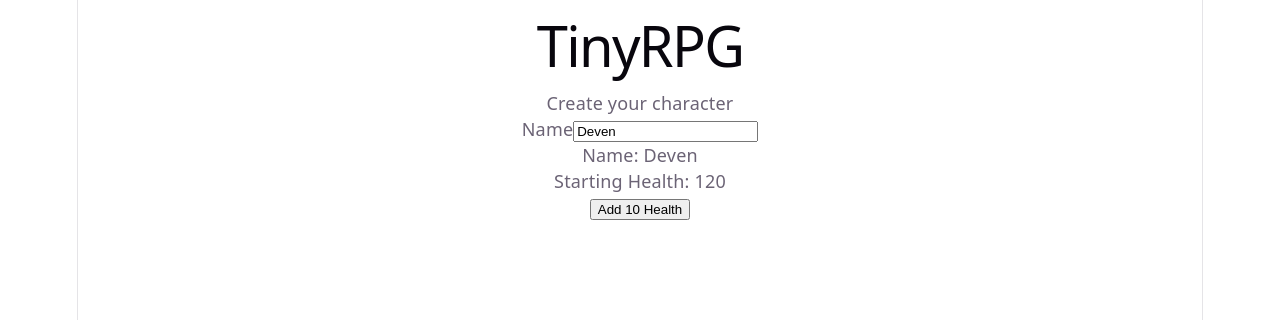
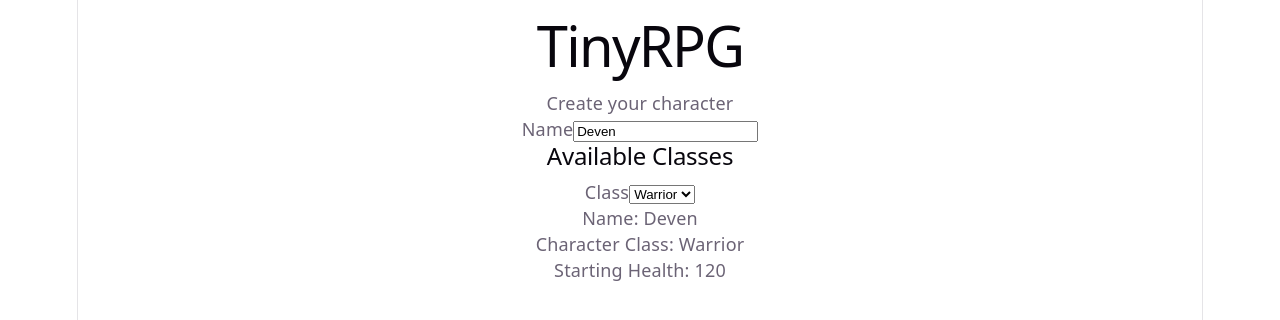
Before and after one commit to DevenSmith/Python, a React (Vite) app in the folder Tiny RPG/frontend/: page / in a window 1280 px wide. Shown: the top 320 px of the page. Built offline with nearby package versions, Linux system fonts and the light colour scheme.

Commit message:
Update App.tsx
records

```diff
--- a/Tiny RPG/frontend/src/App.tsx
+++ b/Tiny RPG/frontend/src/App.tsx
@@ -3,12 +3,21 @@ import './App.css'
 
 type CharacterSummaryProps = {
   name: string
+  characterClass: string
   startingHealth: number
+}
+
+const CLASS_HEALTH: Record<string, number> = {
+  Warrior: 120,
+  Mage: 80,
+  Rogue: 100,
 }
 
 function App() {
   const [characterName, setCharacterName] = useState('Deven')
-  const [startingHealth, setStartingHealth] = useState(120)
+  const characterClasses = Object.keys(CLASS_HEALTH)
+  const [selectedClass, setSelectedClass] = useState('Warrior')
+  const startingHealth = CLASS_HEALTH[selectedClass]
 
   return (
     <main>
@@ -23,25 +32,38 @@ function App() {
         onChange={(event) => setCharacterName(event.target.value)}
       />
 
+      <h2>Available Classes</h2>
+      <label htmlFor="character-class">Class</label>
+      <select
+        id="character-class"
+        value={selectedClass}
+        onChange={(event) => setSelectedClass(event.target.value)}
+      >
+        {characterClasses.map((characterClass) => (
+          <option key={characterClass} value={characterClass}>
+            {characterClass}
+          </option>
+        ))}
+      </select>
+
       <CharacterSummary
         name={characterName}
+        characterClass={selectedClass}
         startingHealth={startingHealth}
       />
-
-      <button
-        type="button"
-        onClick={() => setStartingHealth((currentHealth) => currentHealth + 10)}
-      >
-        Add 10 Health
-      </button>
     </main>
   )
 }
 
-function CharacterSummary({ name, startingHealth }: CharacterSummaryProps) {
+function CharacterSummary({
+  name,
+  characterClass,
+  startingHealth,
+}: CharacterSummaryProps) {
   return (
     <section>
       <p>Name: {name}</p>
+      <p>Character Class: {characterClass}</p>
       <p>Starting Health: {startingHealth}</p>
     </section>
   )
```
Lines whose indentation alone changed are shown as unchanged.
